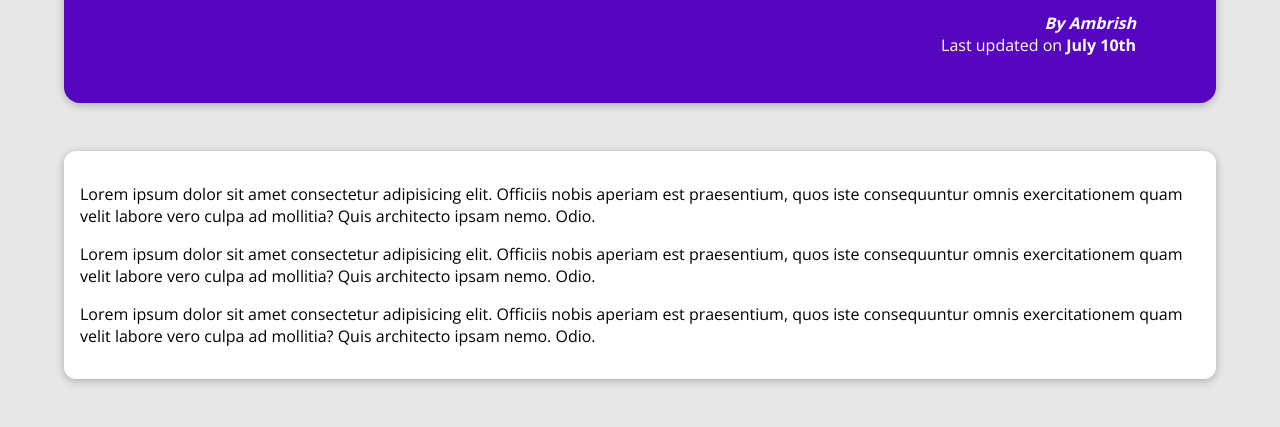
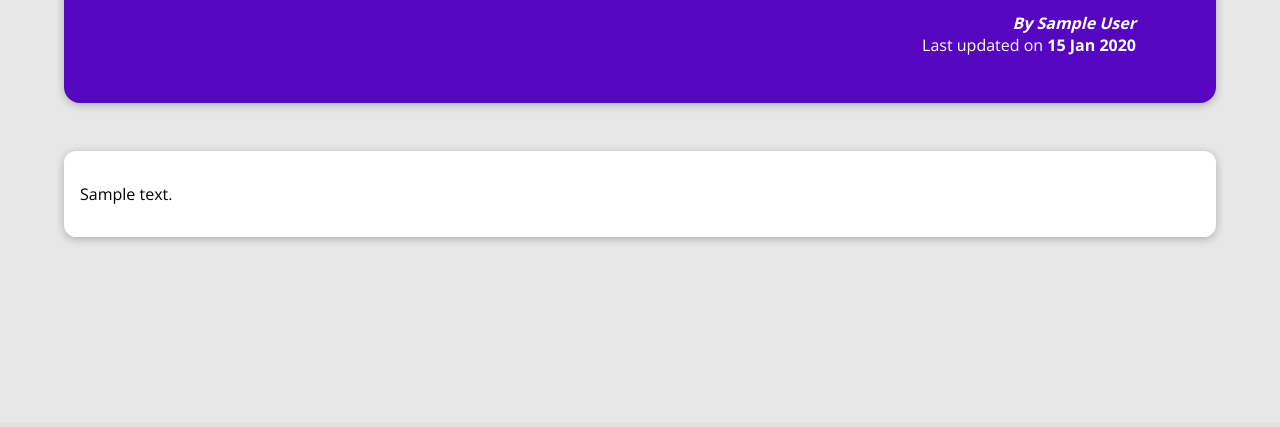
Before and after one commit to Ambrish5211/My_Site, a Django app: template Blog/templates/blog/post-detail.html in a window 1280 px wide. Shown: the part 377-804 px from the top of the page. After the commit the page ends 618 px from the top, so only its background shows below. Run offline with Django 4.2, Linux system fonts and the light colour scheme; the template is opened without the code that fills it: most values are stand-ins (such as "Sample title", 1, 10 or a date in 2020).

Commit message:
single post page  improved

```diff
--- a/Blog/templates/blog/post-detail.html
+++ b/Blog/templates/blog/post-detail.html
@@ -2,7 +2,7 @@
 {% load static %}
 
 {% block title %}
-This Post Title
+{{ post.title }}
 {% endblock %}
 
 {% block css_files %}
@@ -11,29 +11,15 @@ This Post Title
 
 {% block content %}
 <section id="summary">
-  <h2>Post Title</h2>
+  <h2>{{ post.title }}</h2>
   <article>
-    <img src="{% static "blog/images/mountains.jpg" %}" alt="Post Title" />
-    <address>By Ambrish</address>
-    <div>Last updated on <time>July 10th</time></div>
+    <img src="{% static "blog/images/"|add:post.image %}" alt="{{ post.title }}" />
+    <address>By {{ post.author }}</address>
+    <div>Last updated on <time>{{ post.date|date:"d M Y" }}</time></div>
   </article>
 </section>
 
 <main>
-  <p>
-    Lorem ipsum dolor sit amet consectetur adipisicing elit. Officiis nobis
-    aperiam est praesentium, quos iste consequuntur omnis exercitationem quam
-    velit labore vero culpa ad mollitia? Quis architecto ipsam nemo. Odio.
-  </p>
-  <p>
-    Lorem ipsum dolor sit amet consectetur adipisicing elit. Officiis nobis
-    aperiam est praesentium, quos iste consequuntur omnis exercitationem quam
-    velit labore vero culpa ad mollitia? Quis architecto ipsam nemo. Odio.
-  </p>
-  <p>
-    Lorem ipsum dolor sit amet consectetur adipisicing elit. Officiis nobis
-    aperiam est praesentium, quos iste consequuntur omnis exercitationem quam
-    velit labore vero culpa ad mollitia? Quis architecto ipsam nemo. Odio.
-  </p>
+  {{ post.content|linebreaks }}
 </main>
 {% endblock %}
```
Also changed, not shown: Blog/templates/blog/all-posts.html (+4 -6 lines), Blog/views.py (+8 -2 lines).
